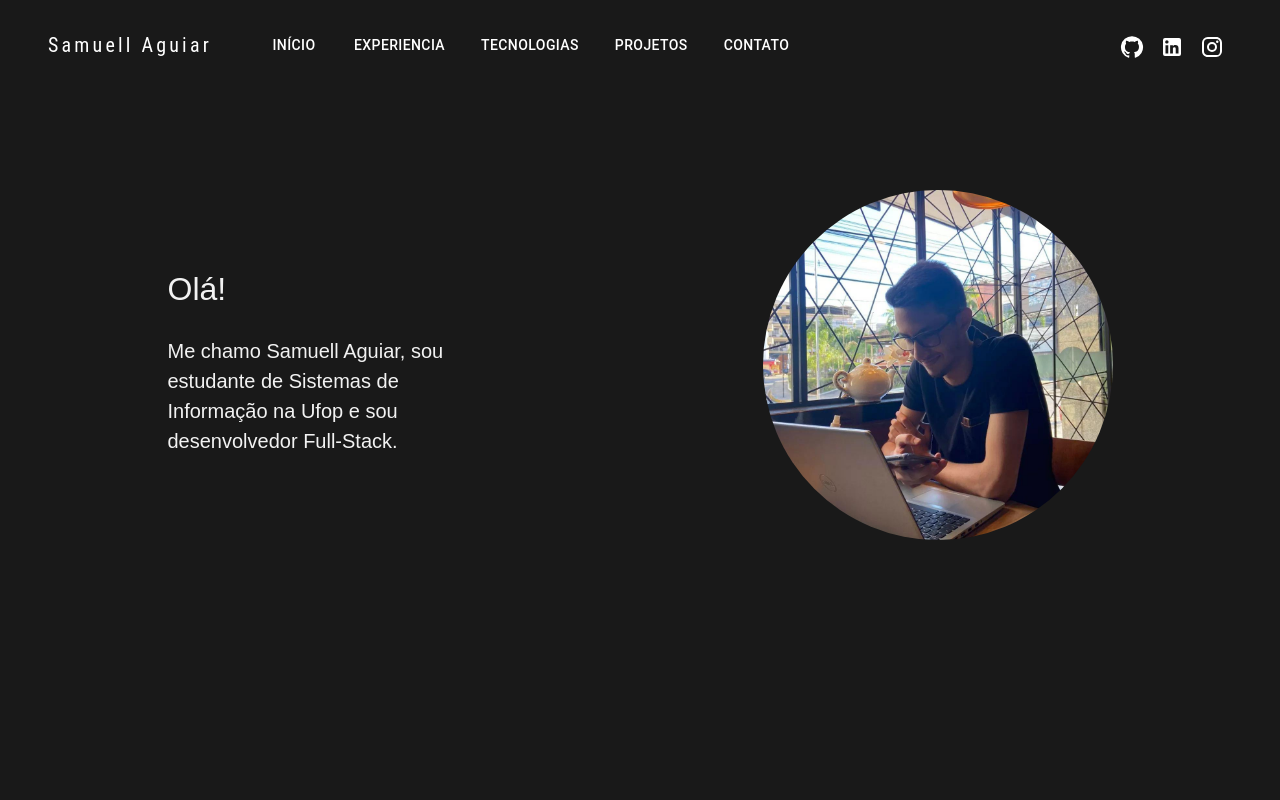
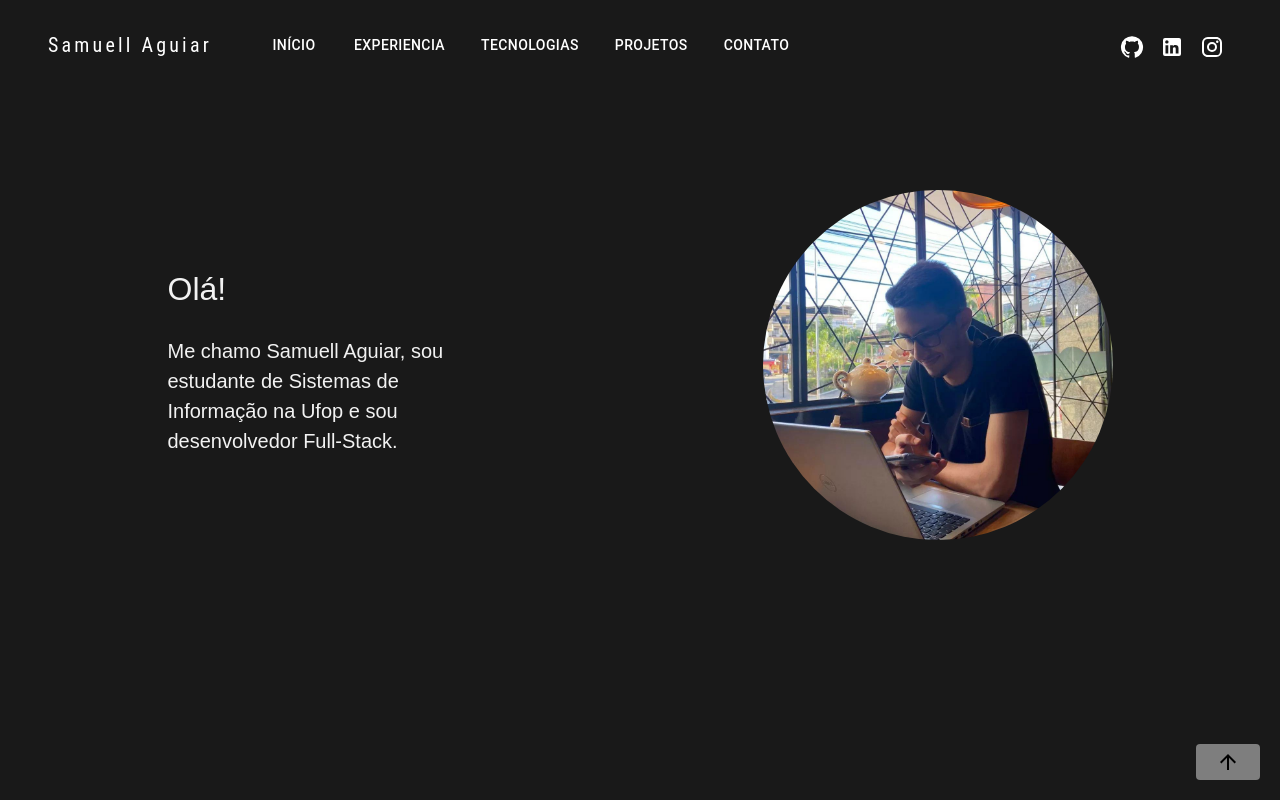
Before and after one commit to SamuellAguiar/Portfolio, a React (Vite) app in the folder portfolio/: page / in a window 1280 px wide. Shown: the top 800 px of the page. Built offline with nearby package versions, Linux system fonts and the light colour scheme.

Commit message:
Add one button to the footer

```diff
--- a/portfolio/src/Components/Footer.jsx
+++ b/portfolio/src/Components/Footer.jsx
@@ -1,9 +1,22 @@
 import * as React from 'react';
+import Button from '@mui/material/Button';
+import ArrowUpwardIcon from '@mui/icons-material/ArrowUpward';
 
 const Footer = () => {
+    const scrollToTop = () => {
+        window.scrollTo({
+            top: 0,
+            behavior: "smooth"
+        });
+    };
+
     return (
-        <div style={{ display: 'flex', justifyContent: 'center', alignItems: 'center', color: 'white', height: '30px', paddingBottom:'10px' }}>
+        <div style={{ display: 'flex', justifyContent: 'center', alignItems: 'center', color: 'white', height: '30px', paddingBottom: '10px' }}>
             <p>© 2024 Samuell Aguiar. All rights reserved.</p>
+
+            <Button onClick={scrollToTop} style={{ position: 'fixed', bottom: '20px', right: '20px', color: '#000000', backgroundColor: '#7e7e7e' }}>
+                <ArrowUpwardIcon />
+            </Button>
         </div>
     )
 }
```
